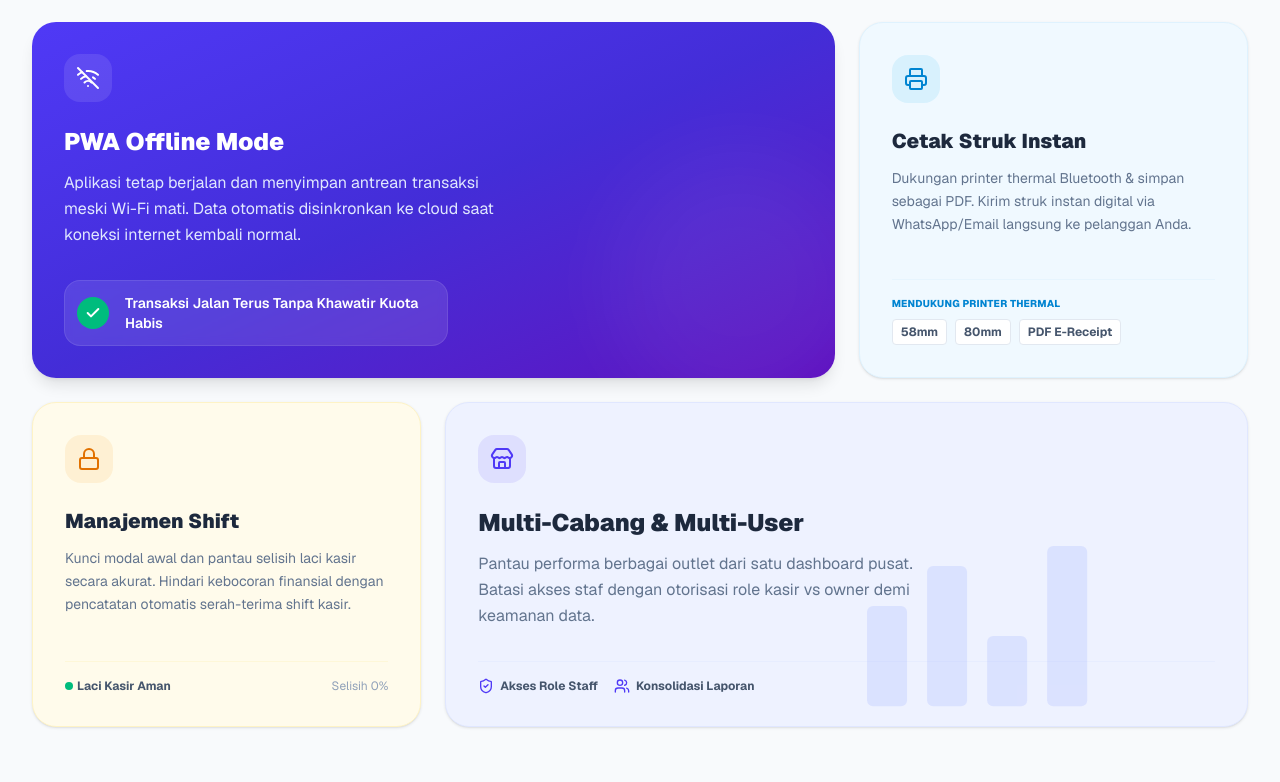
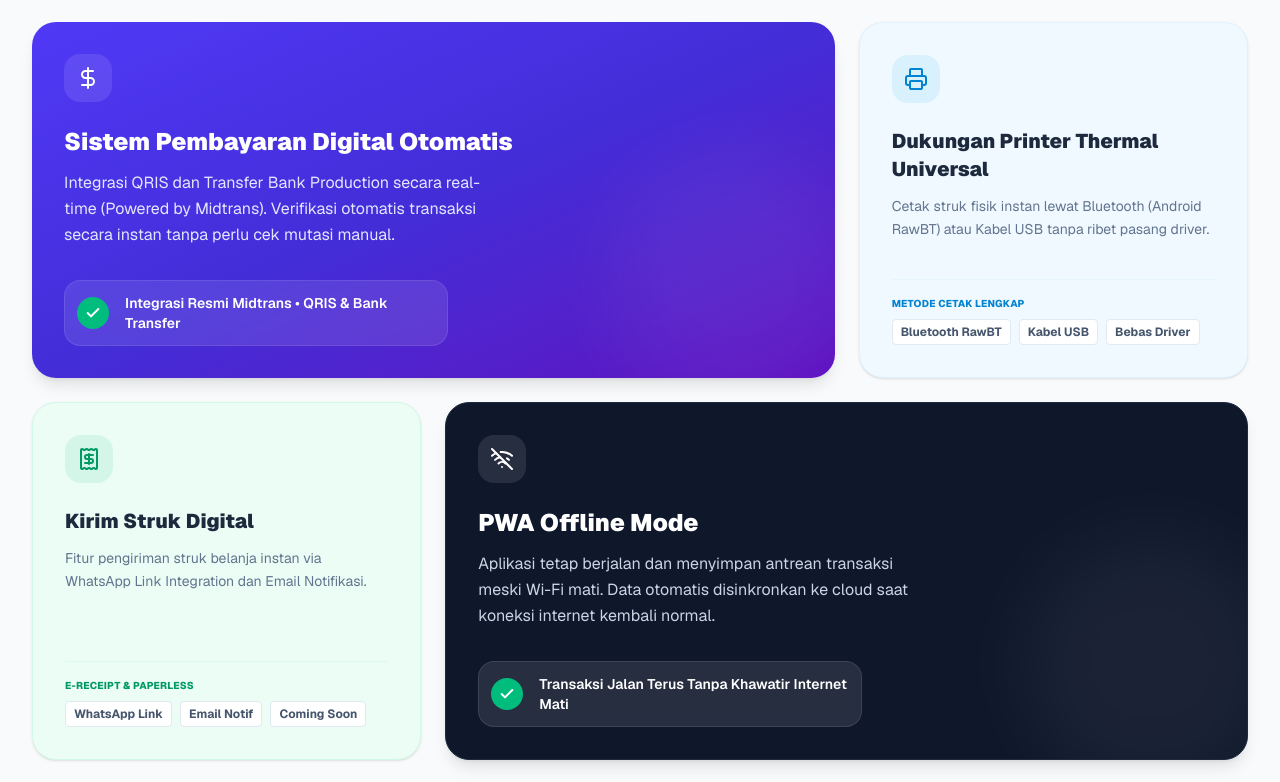
Before and after one commit to Mazkiibo02/usahaku-pos, a Next.js app: page / in a window 1280 px wide. Shown: the part 1800-2582 px from the top of the page. Built offline with nearby package versions, Linux system fonts and the light colour scheme; no server answers.

Commit message:
feat(marketing): update landing page copy for 30 days trial and native hardware features

```diff
--- a/src/app/page.tsx
+++ b/src/app/page.tsx
@@ -289,7 +289,7 @@ export default function LandingPage() {
             {/* Quick Proof Items */}
             <div className="flex flex-wrap items-center justify-center gap-x-6 gap-y-2 text-slate-500 text-sm font-semibold mb-12 sm:mb-16">
               <span className="flex items-center gap-1.5">
-                <Check className="w-4 h-4 text-emerald-500 stroke-[3px]" /> Gratis Selamanya
+                <Check className="w-4 h-4 text-emerald-500 stroke-[3px]" /> 30 Hari Free Trial
               </span>
               <span className="flex items-center gap-1.5">
                 <Check className="w-4 h-4 text-emerald-500 stroke-[3px]" /> Tanpa Alat Tambahan
@@ -746,7 +746,7 @@ export default function LandingPage() {
           {/* BENTO GRID */}
           <div className="grid grid-cols-1 md:grid-cols-3 gap-6">
 
-            {/* Box 1 (Large Box - 2 cols): PWA Offline Mode */}
+            {/* Box 1 (Large Box - 2 cols): Sistem Pembayaran Digital Otomatis */}
             <div className="md:col-span-2 bg-linear-to-br from-indigo-600 via-indigo-700 to-violet-800 text-white rounded-3xl p-6 sm:p-8 flex flex-col justify-between overflow-hidden relative shadow-lg group hover:-translate-y-1 transition-all duration-300 min-h-[320px]">
               {/* Abstract layout background */}
               <div className="absolute -bottom-8 -right-8 w-64 h-64 rounded-full bg-white/5 blur-2xl group-hover:bg-white/10 transition-colors duration-300" />
@@ -754,11 +754,11 @@ export default function LandingPage() {
               <div className="relative z-10 flex flex-col h-full justify-between">
                 <div>
                   <div className="w-12 h-12 rounded-2xl bg-white/10 flex items-center justify-center mb-6">
-                    <WifiOff className="w-6 h-6 text-white" />
-                  </div>
-                  <h4 className="text-xl sm:text-2xl font-black mb-3">PWA Offline Mode</h4>
+                    <DollarSign className="w-6 h-6 text-white" />
+                  </div>
+                  <h4 className="text-xl sm:text-2xl font-black mb-3">Sistem Pembayaran Digital Otomatis</h4>
                   <p className="text-indigo-100 text-sm sm:text-base max-w-md leading-relaxed">
-                    Aplikasi tetap berjalan dan menyimpan antrean transaksi meski Wi-Fi mati. Data otomatis disinkronkan ke cloud saat koneksi internet kembali normal.
+                    Integrasi QRIS dan Transfer Bank Production secara real-time (Powered by Midtrans). Verifikasi otomatis transaksi secara instan tanpa perlu cek mutasi manual.
                   </p>
                 </div>
 
@@ -766,34 +766,81 @@ export default function LandingPage() {
                   <div className="w-8 h-8 rounded-full bg-emerald-500 flex items-center justify-center shrink-0">
                     <Check className="w-4 h-4 text-white stroke-[3px]" />
                   </div>
-                  <span className="text-xs sm:text-sm font-semibold">Transaksi Jalan Terus Tanpa Khawatir Kuota Habis</span>
-                </div>
-              </div>
-            </div>
-
-            {/* Box 2 (Standard Box - 1 col): Cetak Struk Instan */}
+                  <span className="text-xs sm:text-sm font-semibold">Integrasi Resmi Midtrans • QRIS & Bank Transfer</span>
+                </div>
+              </div>
+            </div>
+
+            {/* Box 2 (Standard Box - 1 col): Dukungan Printer Thermal Universal */}
             <div className="bg-sky-50 border border-sky-100 rounded-3xl p-6 sm:p-8 flex flex-col justify-between shadow-sm group hover:-translate-y-1 transition-all duration-300 min-h-[320px]">
               <div>
                 <div className="w-12 h-12 rounded-2xl bg-sky-500/10 flex items-center justify-center mb-6 text-sky-600">
                   <Printer className="w-6 h-6" />
                 </div>
-                <h4 className="text-xl font-black text-slate-800 mb-3">Cetak Struk Instan</h4>
+                <h4 className="text-xl font-black text-slate-800 mb-3">Dukungan Printer Thermal Universal</h4>
                 <p className="text-slate-500 text-sm leading-relaxed">
-                  Dukungan printer thermal Bluetooth & simpan sebagai PDF. Kirim struk instan digital via WhatsApp/Email langsung ke pelanggan Anda.
+                  Cetak struk fisik instan lewat Bluetooth (Android RawBT) atau Kabel USB tanpa ribet pasang driver.
                 </p>
               </div>
 
               <div className="mt-8 pt-4 border-t border-sky-100/50 flex flex-col space-y-2">
-                <span className="text-[10px] text-sky-600 font-extrabold uppercase tracking-wide">Mendukung Printer Thermal</span>
-                <div className="flex gap-2 text-xs font-bold text-slate-600">
-                  <span className="px-2 py-1 bg-white rounded border border-slate-200">58mm</span>
-                  <span className="px-2 py-1 bg-white rounded border border-slate-200">80mm</span>
-                  <span className="px-2 py-1 bg-white rounded border border-slate-200">PDF E-Receipt</span>
-                </div>
-              </div>
-            </div>
-
-            {/* Box 3 (Standard Box - 1 col): Manajemen Shift */}
+                <span className="text-[10px] text-sky-600 font-extrabold uppercase tracking-wide">Metode Cetak Lengkap</span>
+                <div className="flex flex-wrap gap-2 text-xs font-bold text-slate-600">
+                  <span className="px-2 py-1 bg-white rounded border border-slate-200">Bluetooth RawBT</span>
+                  <span className="px-2 py-1 bg-white rounded border border-slate-200">Kabel USB</span>
+                  <span className="px-2 py-1 bg-white rounded border border-slate-200">Bebas Driver</span>
+                </div>
+              </div>
+            </div>
+
+            {/* Box 3 (Standard Box - 1 col): Kirim Struk Digital */}
+            <div className="bg-emerald-50 border border-emerald-100 rounded-3xl p-6 sm:p-8 flex flex-col justify-between shadow-sm group hover:-translate-y-1 transition-all duration-300 min-h-[320px]">
+              <div>
+                <div className="w-12 h-12 rounded-2xl bg-emerald-500/10 flex items-center justify-center mb-6 text-emerald-600">
+                  <Receipt className="w-6 h-6" />
+                </div>
+                <h4 className="text-xl font-black text-slate-800 mb-3">Kirim Struk Digital</h4>
+                <p className="text-slate-500 text-sm leading-relaxed">
+                  Fitur pengiriman struk belanja instan via WhatsApp Link Integration dan Email Notifikasi.
+                </p>
+              </div>
+
+              <div className="mt-8 pt-4 border-t border-emerald-100/50 flex flex-col space-y-2">
+                <span className="text-[10px] text-emerald-600 font-extrabold uppercase tracking-wide">E-Receipt & Paperless</span>
+                <div className="flex flex-wrap gap-2 text-xs font-bold text-slate-600">
+                  <span className="px-2 py-1 bg-white rounded border border-slate-200">WhatsApp Link</span>
+                  <span className="px-2 py-1 bg-white rounded border border-slate-200">Email Notif</span>
+                  <span className="px-2 py-1 bg-white rounded border border-slate-200">Coming Soon</span>
+                </div>
+              </div>
+            </div>
+
+            {/* Box 4 (Large Box - 2 cols): PWA Offline Mode */}
+            <div className="md:col-span-2 bg-slate-900 border border-slate-800 text-white rounded-3xl p-6 sm:p-8 flex flex-col justify-between overflow-hidden relative shadow-lg group hover:-translate-y-1 transition-all duration-300 min-h-[320px]">
+              {/* Abstract layout background */}
+              <div className="absolute -bottom-8 -right-8 w-64 h-64 rounded-full bg-white/5 blur-2xl group-hover:bg-white/10 transition-colors duration-300" />
+
+              <div className="relative z-10 flex flex-col h-full justify-between">
+                <div>
+                  <div className="w-12 h-12 rounded-2xl bg-white/10 flex items-center justify-center mb-6">
+                    <WifiOff className="w-6 h-6 text-white" />
+                  </div>
+                  <h4 className="text-xl sm:text-2xl font-black mb-3">PWA Offline Mode</h4>
+                  <p className="text-slate-300 text-sm sm:text-base max-w-md leading-relaxed">
+                    Aplikasi tetap berjalan dan menyimpan antrean transaksi meski Wi-Fi mati. Data otomatis disinkronkan ke cloud saat koneksi internet kembali normal.
+                  </p>
+                </div>
+
+                <div className="mt-8 flex items-center gap-4 bg-white/10 backdrop-blur-xs p-3 rounded-2xl max-w-sm border border-white/10">
+                  <div className="w-8 h-8 rounded-full bg-emerald-500 flex items-center justify-center shrink-0">
+                    <Check className="w-4 h-4 text-white stroke-[3px]" />
+                  </div>
+                  <span className="text-xs sm:text-sm font-semibold">Transaksi Jalan Terus Tanpa Khawatir Internet Mati</span>
+                </div>
+              </div>
+            </div>
+
+            {/* Box 5 (Standard Box - 1 col): Manajemen Shift */}
             <div className="bg-amber-50 border border-amber-100 rounded-3xl p-6 sm:p-8 flex flex-col justify-between shadow-sm group hover:-translate-y-1 transition-all duration-300 min-h-[320px]">
               <div>
                 <div className="w-12 h-12 rounded-2xl bg-amber-500/10 flex items-center justify-center mb-6 text-amber-600">
@@ -814,7 +861,7 @@ export default function LandingPage() {
               </div>
             </div>
 
-            {/* Box 4 (Large Box - 2 cols): Multi-Cabang */}
+            {/* Box 6 (Large Box - 2 cols): Multi-Cabang & Multi-User */}
             <div className="md:col-span-2 bg-indigo-50 border border-indigo-100 rounded-3xl p-6 sm:p-8 flex flex-col justify-between shadow-sm group hover:-translate-y-1 transition-all duration-300 min-h-[320px] relative overflow-hidden">
               {/* Decorative mini graph mockup */}
               <div className="absolute right-0 bottom-0 w-1/2 opacity-25 group-hover:opacity-40 transition-opacity duration-300 hidden sm:block">
@@ -839,7 +886,7 @@ export default function LandingPage() {
               <div className="mt-8 pt-4 border-t border-indigo-100/50 flex flex-wrap gap-4 text-xs font-bold text-slate-600">
                 <div className="flex items-center gap-1.5">
                   <ShieldCheck className="w-4 h-4 text-indigo-600" />
-                  <span>Akses Role Staff</span>
+                  <span>Akses Role Staf</span>
                 </div>
                 <div className="flex items-center gap-1.5">
                   <Users className="w-4 h-4 text-indigo-600" />
@@ -1407,9 +1454,9 @@ export default function LandingPage() {
           <div className="space-y-6">
             {/* FAQ 1 */}
             <div className="bg-white p-6 rounded-2xl border border-slate-200/70 shadow-xs">
-              <h5 className="font-bold text-slate-850 text-base mb-2">Apakah Usahaku POS benar-benar bisa gratis?</h5>
+              <h5 className="font-bold text-slate-850 text-base mb-2">Apakah Usahaku POS menyediakan masa uji coba gratis?</h5>
               <p className="text-sm text-slate-500 leading-relaxed">
-                Ya! Kami menyediakan paket gratis selamanya yang mencakup fungsionalitas dasar kasir, mode offline, dan pencatatan transaksi untuk 1 outlet. Anda dapat mendaftar tanpa kartu kredit.
+                Ya! Kami menyediakan 30 Hari Free Trial (Uji Coba Gratis) dengan fitur premium lengkap dan kapasitas hingga 2 outlet untuk seluruh pengguna baru. Setelah masa uji coba berakhir, Anda dapat memilih paket berlangganan transparan mulai dari Rp 25.000/bulan sesuai dengan skala bisnis Anda.
               </p>
             </div>
 
@@ -1473,7 +1520,7 @@ export default function LandingPage() {
           </div>
 
           <p className="text-xs text-slate-400 mt-6 font-semibold">
-            ✓ Gratis 14 Hari Demo Fitur Premium • Tanpa Kontrak Mengikat
+            ✓ 30 Hari Free Trial (Uji Coba Gratis) • Tanpa Kontrak Mengikat
           </p>
         </div>
       </section>
```
Also changed, not shown: public/sw.js. Lines whose indentation alone changed are shown as unchanged.
